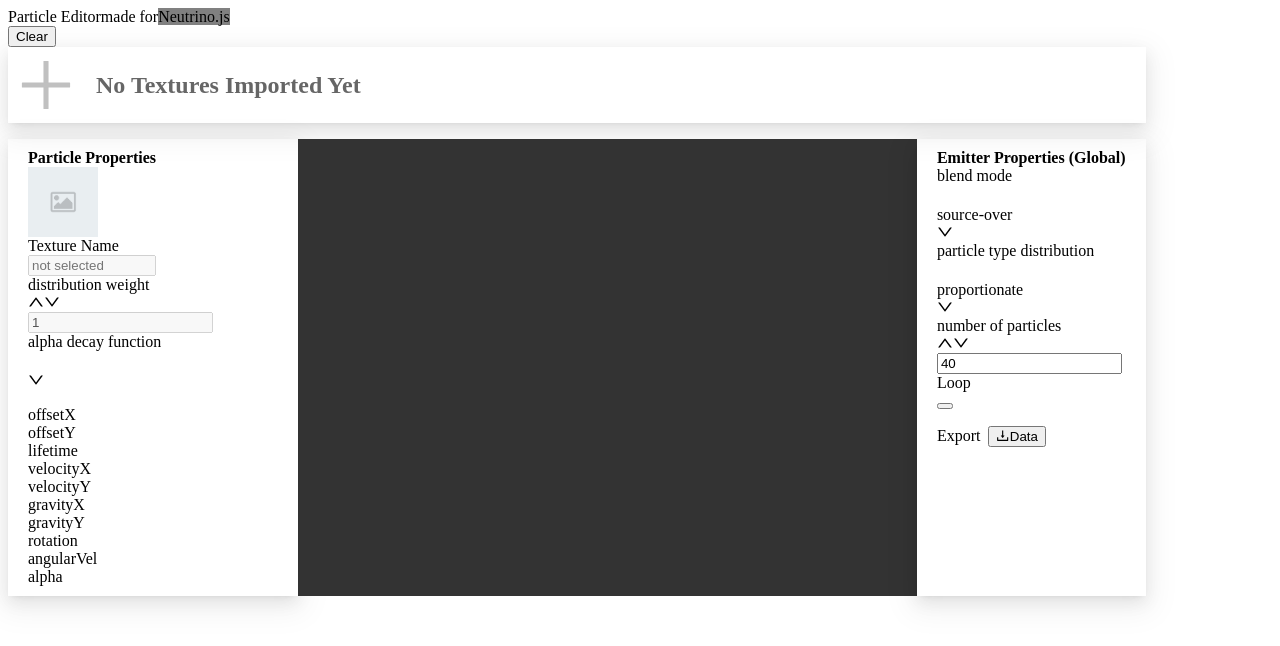
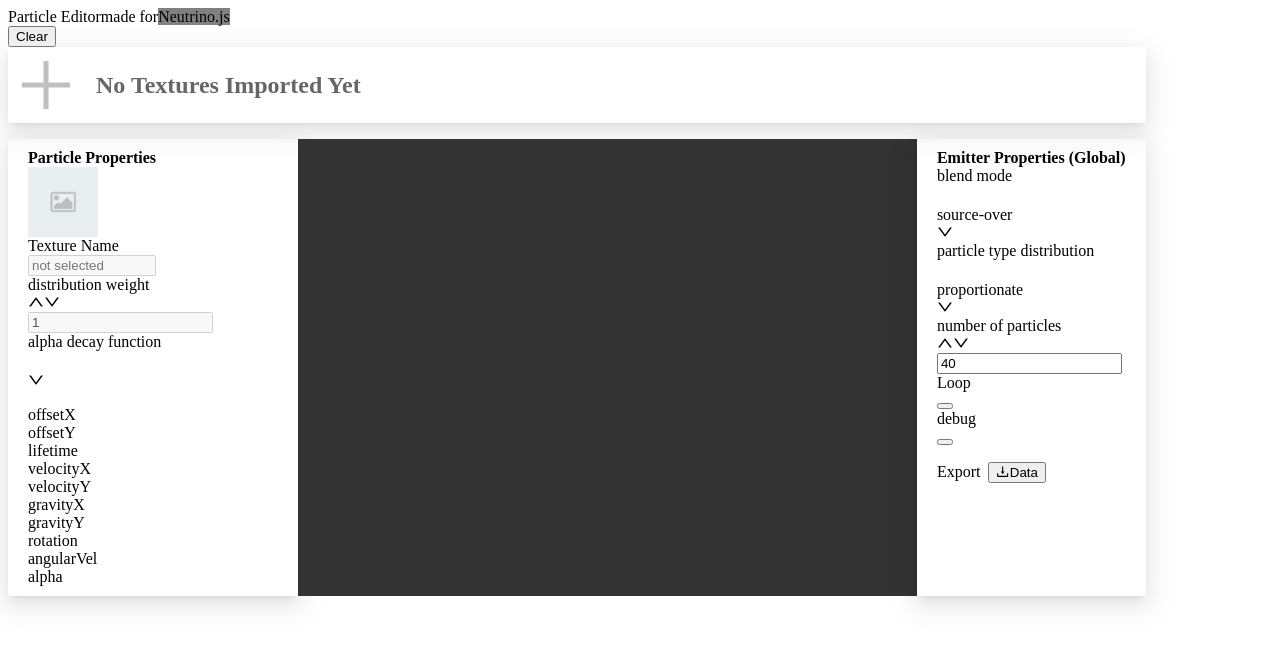
Before and after one commit to cosmicsplendor/Neutrino-Particle-Editor, a React app: page / in a window 1280 px wide. Shown: the top 646 px of the page. Built offline with nearby package versions, Linux system fonts and the light colour scheme; the HTML template or start-up script is replaced by a standard one.

Commit message:
Add debug switch

```diff
--- a/src/components/Canvas/ParticleRenderer/ParticleEmitter.js
+++ b/src/components/Canvas/ParticleRenderer/ParticleEmitter.js
@@ -4,7 +4,7 @@ import { rand, randf, pickOne } from "./utils/math"
 import Movement from "./utils/Movement"
 
 class Particle extends Texture {
-    constructor({ imgUrl, pos, lifetime, velX, velY, accX, accY, alpha, alphaEasingFn = x => 1 - x, loop }) {
+    constructor({ imgUrl, pos, lifetime, velX, velY, accX, accY, alpha, alphaEasingFn , loop }) {
         super({ imgUrl, pos })
         this.lifetime = lifetime
         this.velX0 = velX
@@ -37,17 +37,12 @@ class Particle extends Texture {
     }
 }
 
-/**
- * const types = [
- *     { frame, offsetX = 0, offsetY = 0, lifetime: [ 2, 5 ], velX, velY, accX, accY, alpha, alphaEasingFn, weight = 1 },
- *     { frame, offsetX = 0, offsetY = 0, lifetime: [ 4, 8 ], velX, velY, accX, accY, alpha, alphaEasingFn, weight = 1 },
- * ]
- */
-
 class ParticleEmitter extends Node {
-    constructor({ size, blendMode, randomDistribution = true, params, ...nodeProps }) {
+    constructor({ size, blendMode, randomDistribution = true, hitbox, debug, params, ...nodeProps }) {
         super({ ...nodeProps })
         this.blendMode = blendMode
+        this.debug = debug
+        this.hitbox = hitbox
         let paramIndices
         if (randomDistribution) {
             paramIndices = params.reduce((distribution, param, index) => {
--- a/src/components/Canvas/ParticleRenderer/entities/core/Rect.js
+++ b/src/components/Canvas/ParticleRenderer/entities/core/Rect.js
@@ -2,7 +2,7 @@ import Node from "../Node"
 import { rect } from "./types"
 
 class Rect extends Node {
-    constructor({ width, height, fill = "#000000", stroke, ...nodeProps }) {
+    constructor({ width, height, fill = "rgba(0, 0, 0, 0)", stroke = "red", ...nodeProps }) {
         super({ ...nodeProps })
         this.width = width
         this.height = height
--- a/src/components/Canvas/ParticleRenderer/index.js
+++ b/src/components/Canvas/ParticleRenderer/index.js
@@ -3,7 +3,7 @@ import Canvas2DRenderer from "./renderer/Canvas2D"
 import startGameLoop from "./utils/startGameLoop"
 import ParticleEmitter from "./ParticleEmitter"
 import mapSliderInputsToParams from "../../../helpers/mapSliderInputsToParams"
-import calcBounds from "../../../helpers/calcBounds"
+import calcEmitterBounds from "../../../helpers/calcEmitterBounds"
 
 class ParticleRenderer {
     constructor(canvasId, updateFrequency = 1) {
@@ -24,8 +24,8 @@ class ParticleRenderer {
         this.dirty = false
         this.lastUpdated = this.timeSinceStart
         const mappedParams = mapSliderInputsToParams(params)
-        const hitbox = calcBounds(mappedParams)
-        const newEmitter = new ParticleEmitter({ params: mappedParams, hitbox, ...rest })
+        const { x, y} = calcEmitterBounds(mappedParams)
+        const newEmitter = new ParticleEmitter({ params: mappedParams, hitbox: { pos: { x: x.min, y: y.min }, width: x.max - x.min, height: y.max - y.min }, ...rest })
         newEmitter.pos.x = this.renderer.canvas.width / 2
         newEmitter.pos.y = this.renderer.canvas.height / 2
         this.rootNode.children.length = 0
--- a/src/components/Canvas/ParticleRenderer/renderer/Canvas2D.js
+++ b/src/components/Canvas/ParticleRenderer/renderer/Canvas2D.js
@@ -1,4 +1,5 @@
 import * as types from "../entities/core/types"
+import Rect from "../entities/core/Rect"
 
 class Canvas2DRenderer {
     constructor({ canvasId, canvas, scene }) {
@@ -50,6 +51,9 @@ class Canvas2DRenderer {
         for (const childNode of node.children) {
             this.renderRecursively(childNode)
         }
+        if (node.debug) {
+            this.render(new Rect(node.hitbox))
+        }
         this.ctx.restore()
     }
 }
--- a/src/components/Canvas/index.js
+++ b/src/components/Canvas/index.js
@@ -29,7 +29,7 @@ export default () => {
             randomDistribution: settings.distribution === "random",
             params: imports
         })
-    }, [ settings.blendMode, settings.distribution, settings.numOfParticles, imports ])
+    }, [ settings.blendMode, settings.distribution, settings.debug, settings.numOfParticles, imports ])
 
     return (
        <div className={styles.preview} ref={previewContainerRef}>
--- a/src/components/EmitterPanel/index.js
+++ b/src/components/EmitterPanel/index.js
@@ -15,7 +15,8 @@ export default () => {
         blendMode,
         distribution,
         numOfParticles,
-        loop
+        loop,
+        debug
     }, updateSettings } = useContext(AppContext)
     return (
         <Panel className={styles.sidePanel}>
@@ -50,12 +51,16 @@ export default () => {
                             </Space>
                         </Space>
                     </div>
-                    <div>
+                    <Space>
                         <Space>
                             <Text type="secondary">Loop</Text>
                             <Switch checked={loop} onChange={checked => updateSettings({ loop: checked })}/>
                         </Space>
-                    </div>
+                        <Space>
+                            <Text type="secondary">debug</Text>
+                            <Switch checked={debug} onChange={checked => updateSettings({ debug: checked })}/>
+                        </Space>
+                    </Space>
                     <AxnBtn />
             </Space>
             </div>
--- a/src/helpers/calcBounds.js
+++ b/src/helpers/calcEmitterBounds.js
@@ -1,9 +1,3 @@
-const sign = num => {
-    if (num === 0) {
-        return 0
-    }
-    return num / Math.abs(num)
-}
 
 const clamp = (from = 0, to = 1, num) => Math.min(to, Math.max(from, num))
 
--- a/src/hooks/useSettings.js
+++ b/src/hooks/useSettings.js
@@ -25,16 +25,18 @@ const initialSettings = {
     blendMode:"source-over",
     distribution: distributions[distributions.length - 1],
     numOfParticles: 40,
-    loop: false
+    loop: false,
+    debug: false
 }
 
 export default () => {
     const [ blendMode, setBlendMode ] = useState(initialSettings.blendMode)
     const [ distribution, setDistribution ] = useState(initialSettings.distribution)
     const [ loop, setLoop ] = useState(initialSettings.loop)
+    const [ debug, setDebug ] = useState(initialSettings.debug)
     const [ numOfParticles, setNumOfParticles ] = useState(initialSettings.numOfParticles)
 
-    const updateSettings = useCallback(({ blendMode, distribution, loop, numOfParticles }) => {
+    const updateSettings = useCallback(({ blendMode, distribution, loop, debug, numOfParticles }) => {
         if (!!blendMode) {
             return setBlendMode(blendMode)
         }
@@ -44,14 +46,17 @@ export default () => {
         if (typeof loop !== "undefined" && typeof loop !== "null") {
             return setLoop(loop)
         }
+        if (typeof debug !== "undefined" && typeof debug !== "null") {
+            return setDebug(debug)
+        }
         if (!!numOfParticles) {
             return setNumOfParticles(numOfParticles)
         }
     }, [])
 
     const settings = useMemo(() => {
-        return { blendMode, distribution, loop, numOfParticles }
-    }, [ blendMode, distribution, loop, numOfParticles])
+        return { blendMode, distribution, loop, numOfParticles, debug }
+    }, [ blendMode, distribution, loop, numOfParticles, debug ])
 
     return [
         settings,
```
